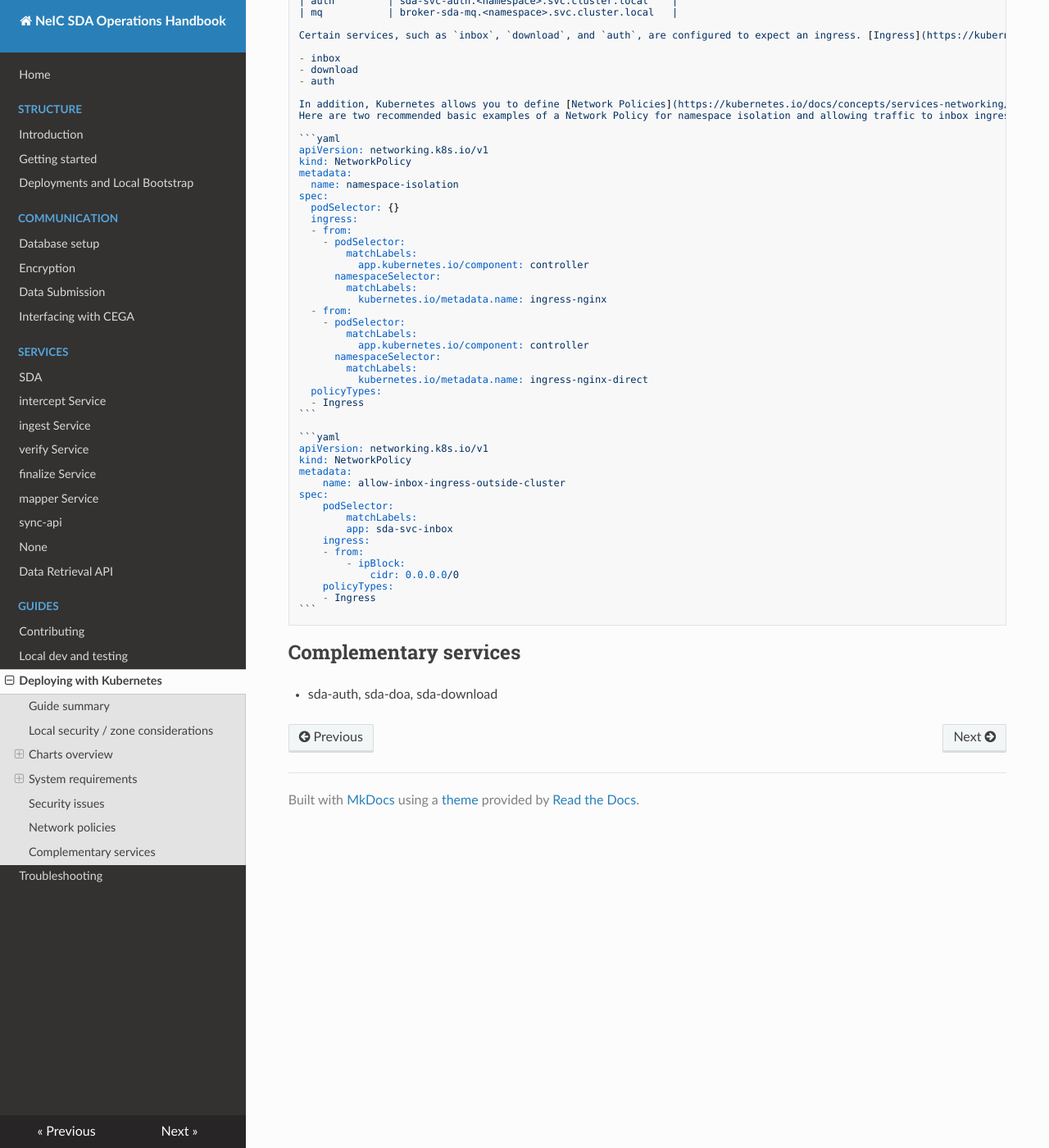
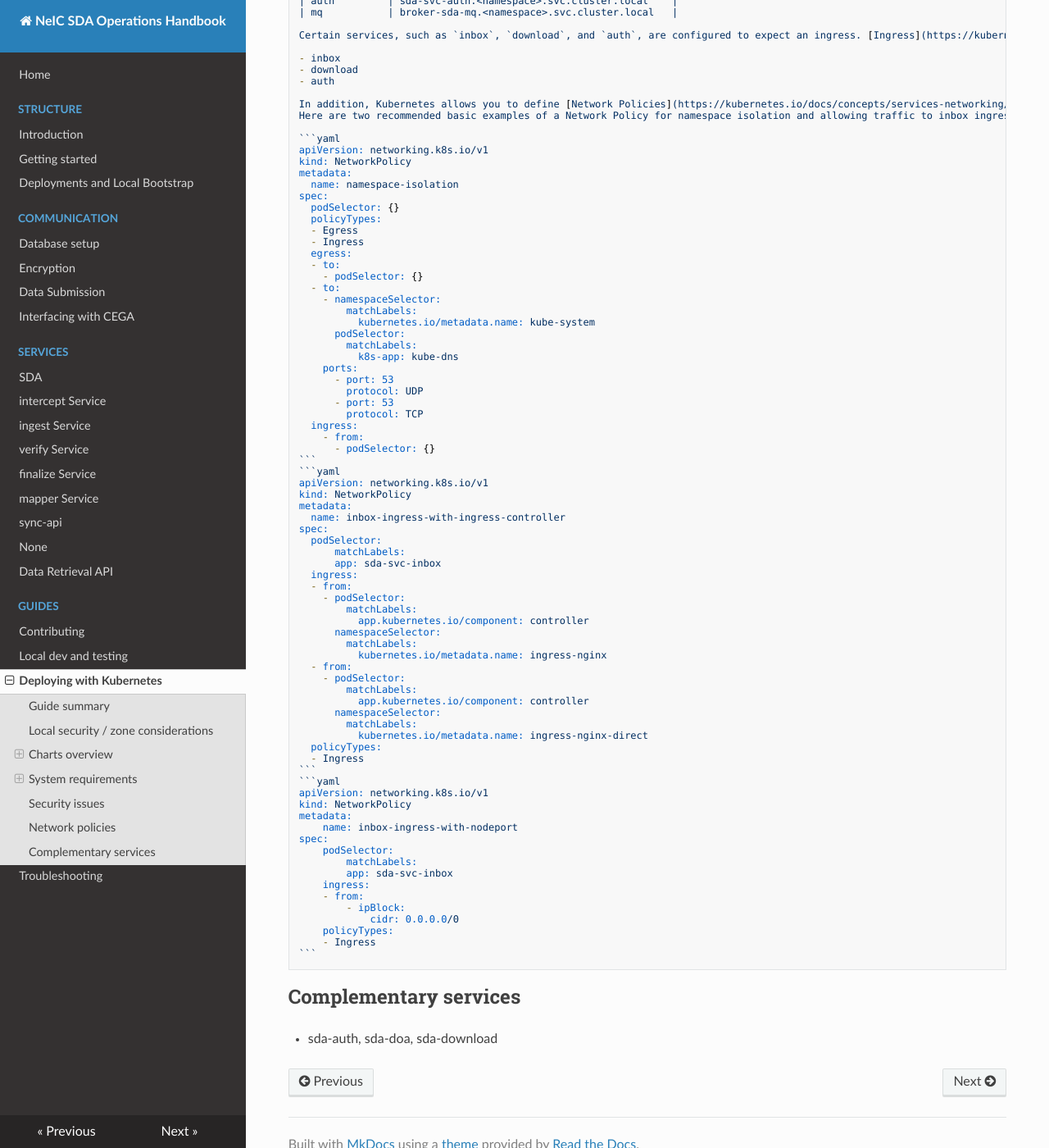
Before and after one commit to neicnordic/neic-sda, an MkDocs documentation site: the page built from docs/guides/deploy-k8s.md, in a window 1280 px wide and 1400 px high, scrolled down 6564 px. Shown: the whole window at 82% size. Built offline with MkDocs 1.6.1, drawn with Linux system fonts in a browser that asks for light colours; nearby versions of some CDN libraries.

Commit message:
More descriptive network policies docs/guides/deploy-k8s.md
Co-authored-by: Joakim Bygdell <j.bygdell@gmail.com>

````diff
--- a/docs/guides/deploy-k8s.md
+++ b/docs/guides/deploy-k8s.md
@@ -269,6 +269,37 @@ Below is a minimal list of variables that need to be configured in the [values.y
       name: namespace-isolation
     spec:
       podSelector: {}
+      policyTypes:
+      - Egress
+      - Ingress
+      egress:
+      - to:
+        - podSelector: {}
+      - to:
+        - namespaceSelector:
+            matchLabels:
+              kubernetes.io/metadata.name: kube-system
+          podSelector:
+            matchLabels:
+              k8s-app: kube-dns
+        ports:
+          - port: 53
+            protocol: UDP
+          - port: 53
+            protocol: TCP
+      ingress:
+        - from:
+          - podSelector: {}
+    ```
+    ```yaml
+    apiVersion: networking.k8s.io/v1
+    kind: NetworkPolicy
+    metadata:
+      name: inbox-ingress-with-ingress-controller
+    spec:
+      podSelector:
+          matchLabels:
+          app: sda-svc-inbox
       ingress:
       - from:
         - podSelector:
@@ -287,12 +318,11 @@ Below is a minimal list of variables that need to be configured in the [values.y
       policyTypes:
       - Ingress
     ```
-
     ```yaml
     apiVersion: networking.k8s.io/v1
     kind: NetworkPolicy
     metadata:
-        name: allow-inbox-ingress-outside-cluster
+        name: inbox-ingress-with-nodeport
     spec:
         podSelector:
             matchLabels:
````
